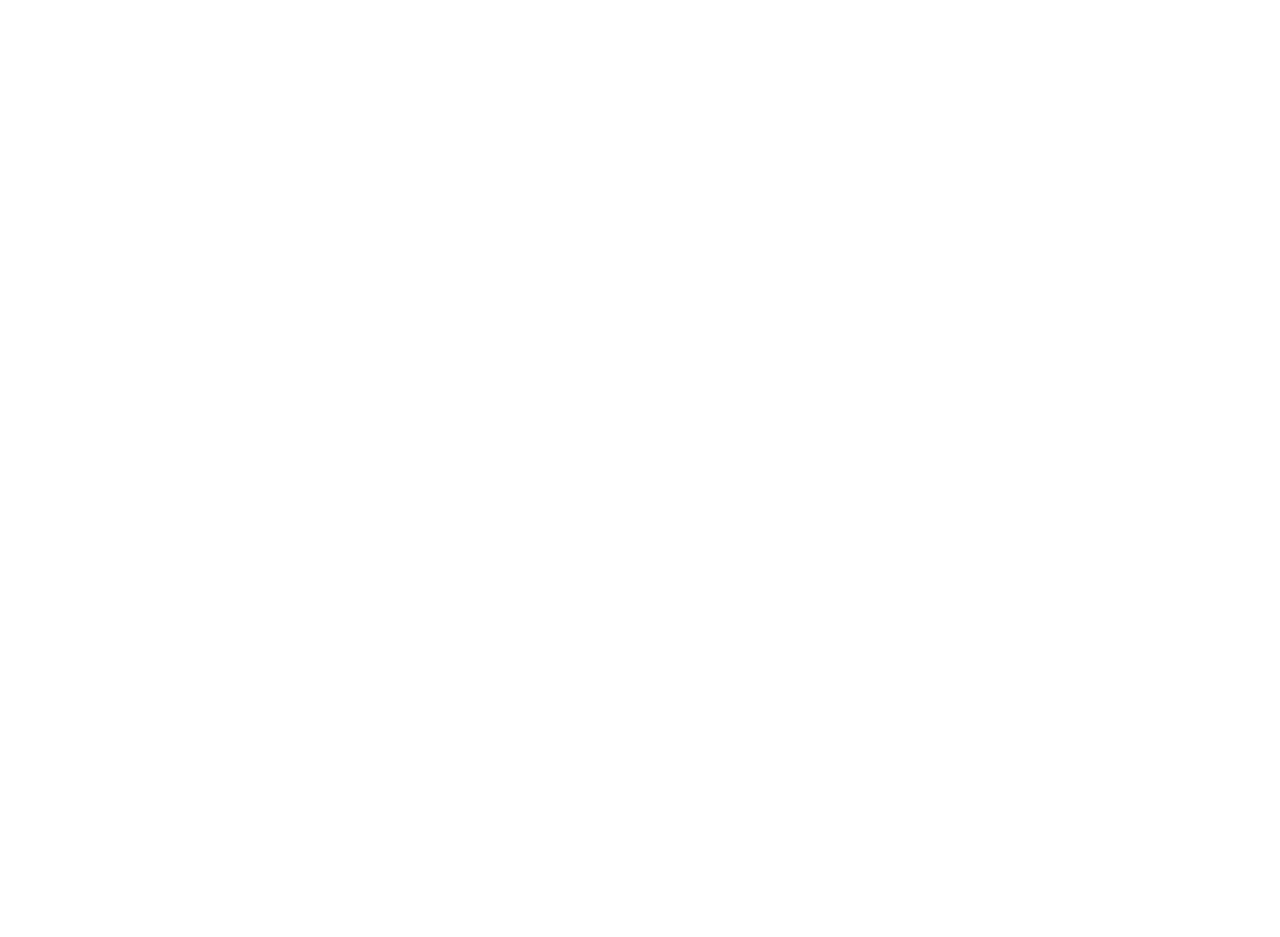
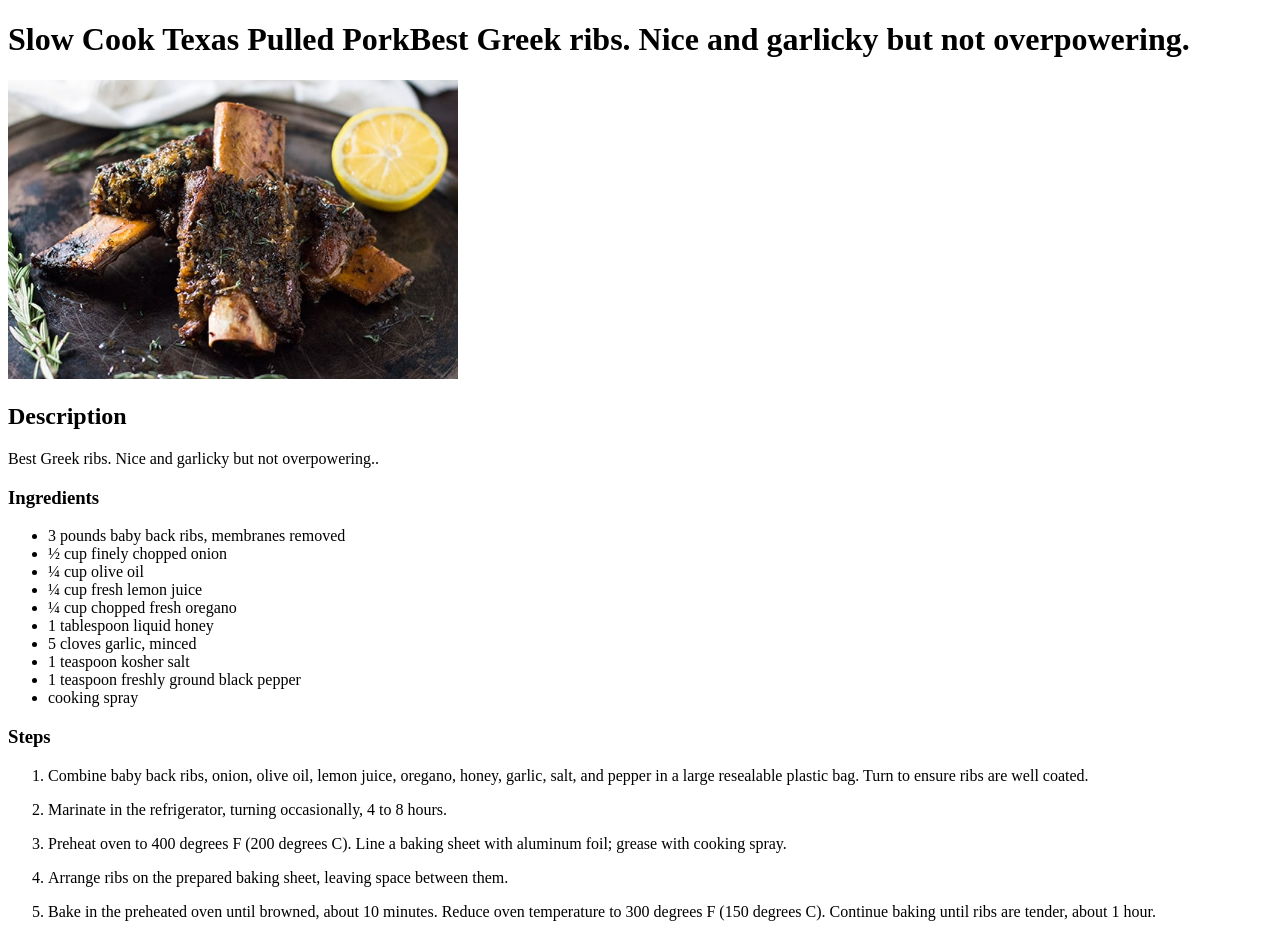
Before and after one commit to hsgaviriah/odin-recipes, a plain HTML site: page recipes/GreekRibs.html in a window 1280 px wide. Before the commit the page ends 800 px from the top, so only its background shows below. Drawn offline with Linux system fonts and the light colour scheme.

Commit message:
Update the recipes and index.html

```diff
--- a/recipes/GreekRibs.html
+++ b/recipes/GreekRibs.html
@@ -0,0 +1,58 @@
+<!DOCTYPE html>
+<html lang="en">
+  <head>
+    <meta charset="utf-8" />
+    <title>Greek Ribs</title>
+  </head>
+  <body>
+    <h1>
+      Slow Cook Texas Pulled PorkBest Greek ribs. Nice and garlicky but not
+      overpowering.
+    </h1>
+    <img src="./images-recipes/GreekRibs.jpg" width="450" />
+    <h2>Description</h2>
+    <p>Best Greek ribs. Nice and garlicky but not overpowering..</p>
+    <h3>Ingredients</h3>
+    <ul>
+      <li>3 pounds baby back ribs, membranes removed</li>
+      <li>½ cup finely chopped onion</li>
+      <li>¼ cup olive oil</li>
+      <li>¼ cup fresh lemon juice</li>
+      <li>¼ cup chopped fresh oregano</li>
+      <li>1 tablespoon liquid honey</li>
+      <li>5 cloves garlic, minced</li>
+      <li>1 teaspoon kosher salt</li>
+      <li>1 teaspoon freshly ground black pepper</li>
+      <li>cooking spray</li>
+    </ul>
+    <h3>Steps</h3>
+    <ol>
+      <li>
+        Combine baby back ribs, onion, olive oil, lemon juice, oregano, honey,
+        garlic, salt, and pepper in a large resealable plastic bag. Turn to
+        ensure ribs are well coated.
+      </li>
+      <li>
+        <p>Marinate in the refrigerator, turning occasionally, 4 to 8 hours.</p>
+      </li>
+      <li>
+        <p>
+          Preheat oven to 400 degrees F (200 degrees C). Line a baking sheet
+          with aluminum foil; grease with cooking spray.
+        </p>
+      </li>
+      <li>
+        <p>
+          Arrange ribs on the prepared baking sheet, leaving space between them.
+        </p>
+      </li>
+      <li>
+        <p>
+          Bake in the preheated oven until browned, about 10 minutes. Reduce
+          oven temperature to 300 degrees F (150 degrees C). Continue baking
+          until ribs are tender, about 1 hour.
+        </p>
+      </li>
+    </ol>
+  </body>
+</html>
```
Also changed, not shown: index.html (+2 -2 lines), recipes/FrenchToast.html (+37 -0 lines), recipes/PulledPork.html (+6 -9 lines), recipes/images-recipes/FrenchToast.jpg (added), recipes/images-recipes/GreekRibs.jpg (added).
